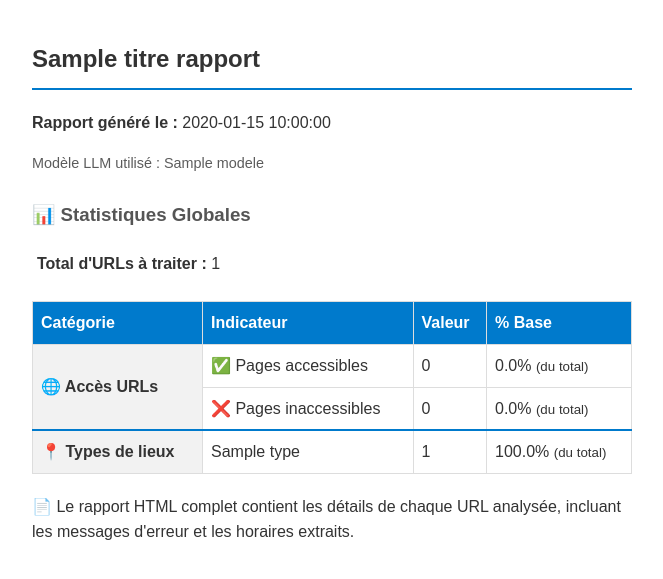
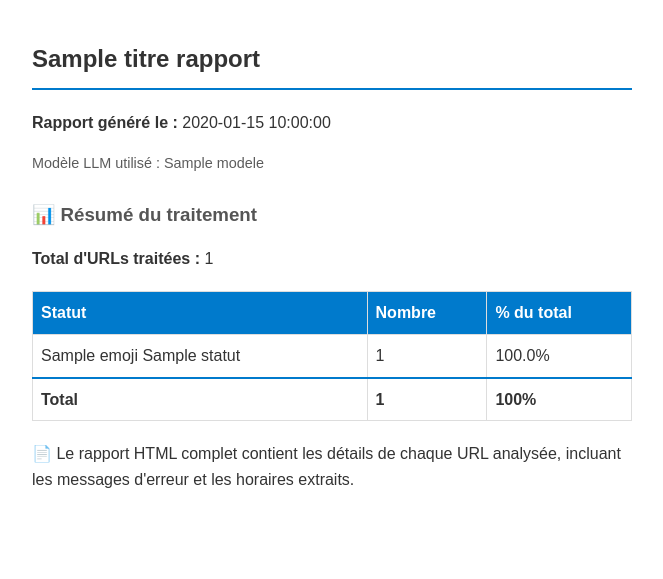
Before and after one commit to datagora-erasme/smart_watch, a Python web app: template src/smart_watch/assets/templates/SimpleReportTemplate.html in a window 1280 px wide. Shown: the top 579 px of the page, without its empty margins (308-971 px from the left). Run offline with Jinja, Linux system fonts and the light colour scheme; the template is opened without the code that fills it: most values are stand-ins (such as "Sample title", 1, 10 or a date in 2020).

Commit message:
Simplification du rapport pour le corps de l'email

```diff
--- a/src/smart_watch/assets/templates/SimpleReportTemplate.html
+++ b/src/smart_watch/assets/templates/SimpleReportTemplate.html
@@ -111,100 +111,36 @@
     </p>
     {% endif %}
 
-    <h3>📊 Statistiques Globales</h3>
-    <ul>
-        <li><strong>Total d'URLs à traiter :</strong> {{ stats_globales.total_urls }}</li>
-    </ul>
+    <h3>📊 Résumé du traitement</h3>
+    <p><strong>Total d'URLs traitées :</strong> {{ stats_globales.total_urls }}</p>
 
     <table class="stats-table">
         <thead>
             <tr>
-                <th>Catégorie</th>
-                <th>Indicateur</th>
-                <th>Valeur</th>
-                <th>% Base</th>
+                <th>Statut</th>
+                <th>Nombre</th>
+                <th>% du total</th>
             </tr>
         </thead>
         <tbody>
-            <!-- NIVEAU 1: Accès aux URLs -->
-            {% set url_succes = 0 %}
-            {% set url_echecs = 0 %}
             {% for statut in statuts_disponibles %}
-            {% if statut.nom == 'OK' %}
-            {% set url_succes = statut.count %}
+            <tr>
+                <td>
+                    <span title="{{ statut.description }}">{{ statut.emoji }} {{ statut.nom }}</span>
+                </td>
+                <td>{{ statut.count }}</td>
+                <td>{{ (statut.count / stats_globales.total_urls * 100)|round(1) }}%</td>
+            </tr>
             {% else %}
-            {% set url_echecs = url_echecs + statut.count %}
-            {% endif %}
-            {% endfor %}
-
             <tr>
-                <td rowspan="2" class="category-cell">🌐 Accès URLs</td>
-                <td>✅ Pages accessibles</td>
-                <td>{{ url_succes }}</td>
-                <td>{{ (url_succes / stats_globales.total_urls * 100)|round(1) }}% <small>(du total)</small></td>
-            </tr>
-            <tr>
-                <td>❌ Pages inaccessibles</td>
-                <td>{{ url_echecs }}</td>
-                <td>{{ (url_echecs / stats_globales.total_urls * 100)|round(1) }}% <small>(du total)</small></td>
-            </tr>
-
-            <!-- NIVEAU 2: Analyse des pages accessibles -->
-            {% if url_succes > 0 %}
-            <tr class="level-separator">
-                <td rowspan="4" class="category-cell">🔍 Analyse des Succès</td>
-                <td class="subcategory-cell">Extraction LLM réussie</td>
-                <td>{{ stats_globales.get('llm_extractions_success', 0) }}</td>
-                <td>{{ (stats_globales.get('llm_extractions_success', 0) / url_succes * 100)|round(1) }}% <small>(des
-                        succès)</small></td>
-            </tr>
-            <tr>
-                <td class="subcategory-cell">Comparaisons identiques</td>
-                <td>{{ stats_globales.get('comparisons_identical', 0) }}</td>
-                <td>
-                    {% set total_comparisons = stats_globales.get('comparisons_identical', 0) +
-                    stats_globales.get('comparisons_different', 0) %}
-                    {% if total_comparisons > 0 %}
-                    {{ (stats_globales.get('comparisons_identical', 0) / total_comparisons * 100)|round(1) }}%
-                    <small>(des comparés)</small>
-                    {% else %}
-                    N/A
-                    {% endif %}
-                </td>
-            </tr>
-            <tr>
-                <td class="subcategory-cell">Comparaisons différentes</td>
-                <td>{{ stats_globales.get('comparisons_different', 0) }}</td>
-                <td>
-                    {% if total_comparisons > 0 %}
-                    {{ (stats_globales.get('comparisons_different', 0) / total_comparisons * 100)|round(1) }}%
-                    <small>(des comparés)</small>
-                    {% else %}
-                    N/A
-                    {% endif %}
-                </td>
-            </tr>
-            <tr>
-                <td class="subcategory-cell">Non comparés</td>
-                <td>{{ url_succes - total_comparisons }}</td>
-                <td>{{ ((url_succes - total_comparisons) / url_succes * 100)|round(1) }}% <small>(des succès)</small>
-                </td>
-            </tr>
-            {% endif %}
-
-            <!-- NIVEAU 3: Répartition par type (information contextuelle) -->
-            {% if types_lieu_stats %}
-            {% for type_lieu in types_lieu_stats %}
-            <tr {% if loop.first %}class="level-separator" {% endif %}>
-                {% if loop.first %}
-                <td rowspan="{{ types_lieu_stats|length }}" class="category-cell">📍 Types de lieux</td>
-                {% endif %}
-                <td>{{ type_lieu.type }}</td>
-                <td>{{ type_lieu.count }}</td>
-                <td>{{ (type_lieu.count / stats_globales.total_urls * 100)|round(1) }}% <small>(du total)</small></td>
+                <td colspan="3">Aucune donnée à afficher.</td>
             </tr>
             {% endfor %}
-            {% endif %}
+            <tr class="level-separator">
+                <td><strong>Total</strong></td>
+                <td><strong>{{ stats_globales.total_urls }}</strong></td>
+                <td><strong>100%</strong></td>
+            </tr>
         </tbody>
     </table>
 
```
